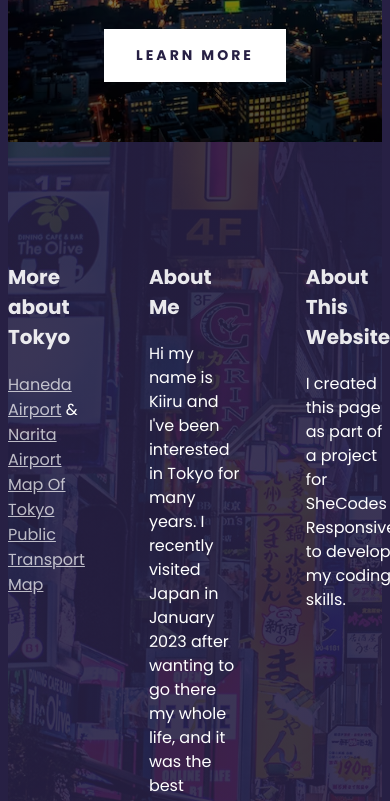
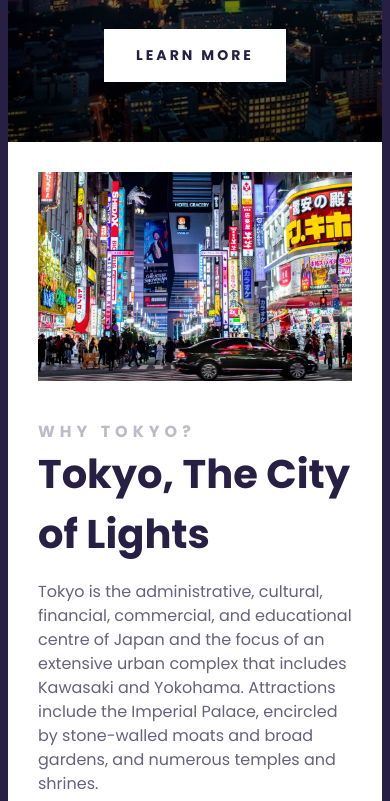
Before and after one commit to kiiru-sn/japan-travel-project, a plain HTML site: page index.html in a window 390 px wide. Shown: the part 275-1076 px from the top of the page. Drawn offline with Linux system fonts and the light colour scheme.

Commit message:
made main section a grid and responsive

```diff
--- a/index.html
+++ b/index.html
@@ -24,8 +24,37 @@
         <h2>Capital city of Japan</h2>
         <a href="#more">Learn more</a>
       </header>
+      <main>
+        <section class="grid grid-2c">
+          <div>
+            <img
+              src="images/tokyo.jpg"
+              alt="Tokyo"
+              class="tokyo-main img-responsive"
+            />
+          </div>
+          <div>
+            <h2>Why Tokyo?</h2>
+            <h3>Tokyo, The City of Lights</h3>
+            <p>
+              Tokyo is the administrative, cultural, financial, commercial, and
+              educational centre of Japan and the focus of an extensive urban
+              complex that includes Kawasaki and Yokohama. Attractions include
+              the Imperial Palace, encircled by stone-walled moats and broad
+              gardens, and numerous temples and shrines.
+            </p>
+            <p>
+              Tokyo is the administrative, cultural, financial, commercial, and
+              educational centre of Japan and the focus of an extensive urban
+              complex that includes Kawasaki and Yokohama. Attractions include
+              the Imperial Palace, encircled by stone-walled moats and broad
+              gardens, and numerous temples and shrines.
+            </p>
+          </div>
+        </section>
+      </main>
       <footer>
-        <section class="grid">
+        <section class="grid grid-3c-1n">
           <div>
             <h3>More about Tokyo</h3>
             <ul>
--- a/src/styles.css
+++ b/src/styles.css
@@ -10,13 +10,22 @@ body {
 
 .grid {
   display: grid;
+
+  grid-gap: 64px;
+}
+
+.grid-2c {
+  grid-template-columns: 1fr 1fr;
+}
+
+.grid-3c-1n {
   grid-template-columns: 1fr 2fr 2fr;
-  grid-gap: 64px;
 }
 
 section {
   max-width: 1200px;
   margin: 0 auto;
+  padding: 100px 0;
 }
 
 header {
@@ -66,6 +75,46 @@ header a {
   background-color: white;
 }
 
+main {
+  background-color: white;
+}
+
+main h2 {
+  font-weight: 700;
+  font-size: 16px;
+  line-height: 1.5;
+  letter-spacing: 5px;
+  color: #272044;
+  opacity: 0.3;
+  text-transform: uppercase;
+  margin: 0;
+}
+
+main h3 {
+  font-weight: 700;
+  font-size: 40px;
+  line-height: 1.5;
+  color: #272044;
+  margin: 0;
+}
+
+main p {
+  font-style: normal;
+  font-weight: 400;
+  font-size: 16px;
+  line-height: 24px;
+  color: #272044;
+  opacity: 0.7;
+}
+
+.tokyo-main {
+  max-width: 650px;
+}
+
+.img-responsive {
+  max-width: 100%;
+}
+
 footer {
   color: white;
   background-image: linear-gradient(
@@ -75,7 +124,6 @@ footer {
     url("../images/tokyofooter.jpg");
   background-repeat: no-repeat;
   background-size: cover;
-  padding: 100px 0;
 }
 
 footer h3 {
@@ -123,4 +171,13 @@ footer a {
   header h3 {
     font-size: 12px;
   }
+
+  .grid {
+    grid-template-columns: 1fr;
+    grid-gap: 32px;
+  }
+
+  section {
+    padding: 30px;
+  }
 }
```
